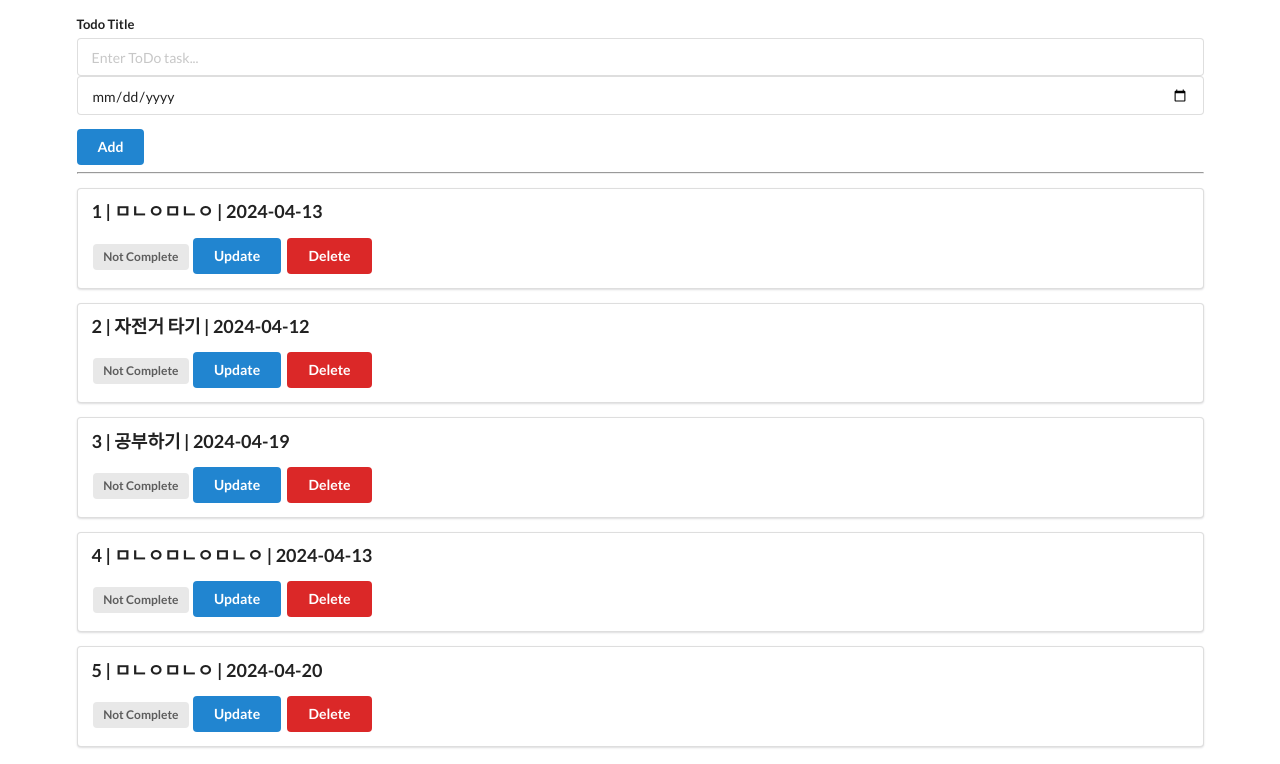
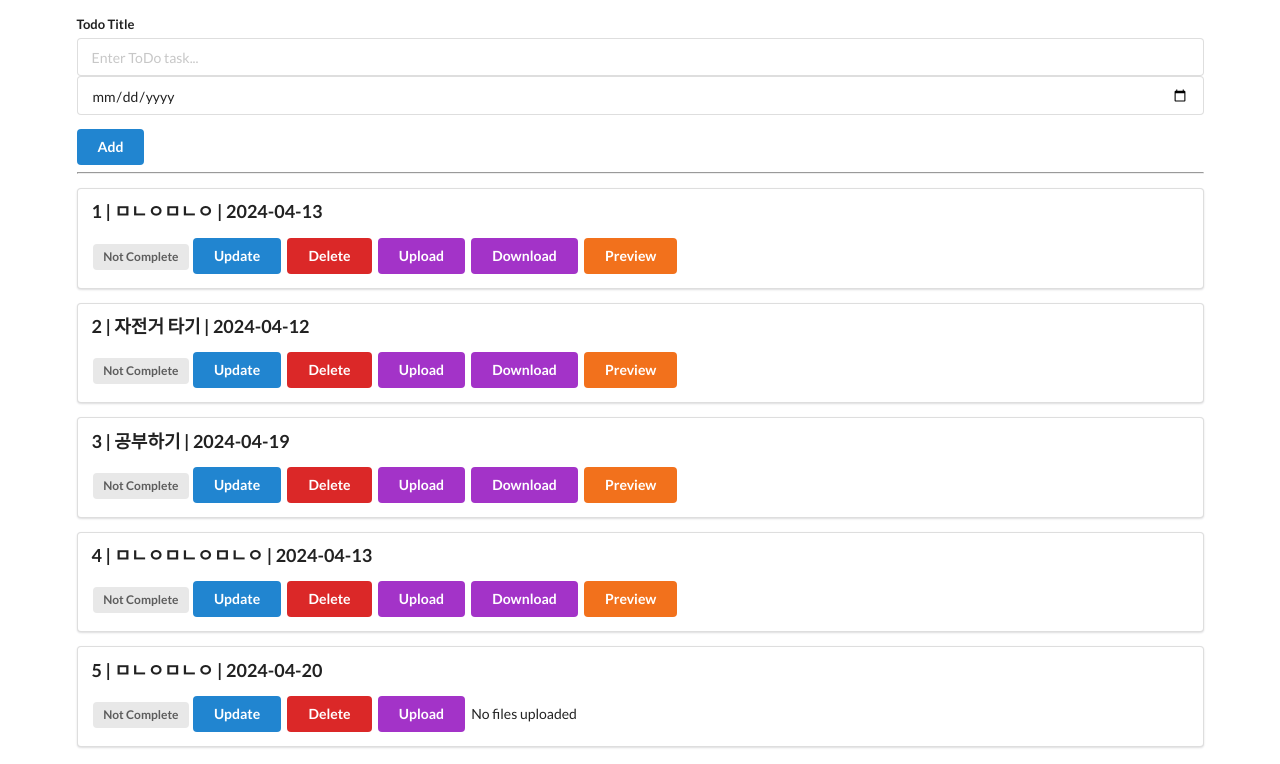
Before and after one commit to googling2/pdf_file_project, a FastAPI app: page / in a window 1280 px wide. Shown: the part 82-846 px from the top of the page. Run offline with FastAPI, Linux system fonts and the light colour scheme.

Commit message:
pdf등록 및 다운로드 미리보기 기능 완료

```diff
--- a/app.py
+++ b/app.py
@@ -1,7 +1,9 @@
 
 from datetime import date, datetime
-from fastapi import FastAPI, Depends, HTTPException, Request, Form, status
+from fastapi import FastAPI, Depends, File, HTTPException, Request, Form, UploadFile, status
 
+from fastapi.responses import FileResponse
+from fastapi.staticfiles import StaticFiles
 from starlette.responses import RedirectResponse
 from starlette.templating import Jinja2Templates
 
@@ -9,6 +11,7 @@ from sqlalchemy.orm import Session
 from database import SessionLocal, engine
 import uvicorn
 import models
+import os
 
 # models에 정의한 모든 클래스, 연결한 DB엔진에 테이블로 생성
 models.Base.metadata.create_all(bind=engine)
@@ -16,6 +19,7 @@ models.Base.metadata.create_all(bind=engine)
 templates = Jinja2Templates(directory="templates")
 
 app = FastAPI()
+app.mount("/files", StaticFiles(directory="files"), name="files")
 
 # Dependency
 def get_db():
@@ -50,7 +54,7 @@ def add(req: Request, title: str = Form(...), date: date = Form(None), db: Sessi
     return RedirectResponse(url=url, status_code=status.HTTP_303_SEE_OTHER)
 
 @app.get("/update/{todo_id}")
-def update(req: Request, todo_id: int, db: Session = Depends(get_db)):
+def add(req: Request, todo_id: int, db: Session = Depends(get_db)):
     todo = db.query(models.Todo).filter(models.Todo.id == todo_id).first()
     todo.complete = not todo.complete
     db.commit()
@@ -59,12 +63,41 @@ def update(req: Request, todo_id: int, db: Session = Depends(get_db)):
 
 
 @app.get("/delete/{todo_id}")
-def delete(req: Request, todo_id: int, db: Session = Depends(get_db)):
+def add(req: Request, todo_id: int, db: Session = Depends(get_db)):
     todo = db.query(models.Todo).filter(models.Todo.id == todo_id).first()
     db.delete(todo)
     db.commit()
     url = app.url_path_for("home")
     return RedirectResponse(url=url, status_code=status.HTTP_303_SEE_OTHER)
+
+@app.post("/upload/{todo_id}")
+async def upload_file(todo_id: int, file: UploadFile = File(...), db: Session = Depends(get_db)):
+    todo = db.query(models.Todo).filter(models.Todo.id == todo_id).first()
+    if not todo:
+        raise HTTPException(status_code=404, detail="Todo not found")
+
+    file_location = f"files/{file.filename}"
+    if not os.path.exists('files'):
+        os.makedirs('files')
+
+    with open(file_location, "wb") as f:
+        content = await file.read()
+        f.write(content)
+
+    new_file = models.UploadedFile(todo_id=todo_id, filename=file.filename, uploaddate=datetime.now())
+    db.add(new_file)
+    db.commit()
+
+    return {"info": "File saved at", "location": file_location, "filename": file.filename, "upload_date": new_file.uploaddate.isoformat()}
+
+@app.get("/download/{file_id}")
+async def download_file(file_id: int, db: Session = Depends(get_db)):
+    file_data = db.query(models.UploadedFile).filter(models.UploadedFile.id == file_id).first()
+    if file_data is None:
+        raise HTTPException(status_code=404, detail="File not found")
+
+    file_path = f"files/{file_data.filename}"
+    return FileResponse(path=file_path, filename=file_data.filename)
 
 # @app.get("/modify/{todo_id}")
 # def update2(req: Request, todo_id: int, )
--- a/templates/base.html
+++ b/templates/base.html
@@ -6,6 +6,18 @@
         <title>Todo App - Fastapi</title>
         <link rel="stylesheet" href="https://cdn.jsdelivr.net/npm/semantic-ui@2.4.2/dist/semantic.min.css">
         <script src="https://cdn.jsdelivr.net/npm/semantic-ui@2.4.2/dist/semantic.min.js"></script>
+        <script>
+            function openUploadWindow(todoId) {
+                var myWindow = window.open("", "UploadWindow", "width=500,height=300");
+                myWindow.document.write(`
+                    <p>파일 업로드:</p>
+                    <form action="/upload/${todoId}" method="post" enctype="multipart/form-data">
+                        <input type="file" name="file"><br><br>
+                        <input type="submit" value="Upload">
+                    </form>
+                `);
+            }
+        </script>
     </head>
     <body>
         <div style="margin-top: 50px;" class="ui container">
@@ -35,7 +47,15 @@
 
                 <a class="ui blue button" href="/update/{{ todo.id }}">Update</a>
                 <a class="ui red button" href="/delete/{{ todo.id }}">Delete</a>
-                <!-- <a class="ui purple button" href="/modify/{{todo.id}}">수정</a> -->
+                <button class="ui purple button" onclick="openUploadWindow('{{todo.id}}')">Upload</button>
+                {% if todo.files %}
+                    {% for file in todo.files %}
+                        <a class="ui purple button" href="/download/{{ file.id }}">Download</a>
+                        <a class="ui orange button" href="/files/{{ file.filename }}">Preview</a>
+                    {% endfor %}
+                {% else %}
+                    <span>No files uploaded</span>
+                {% endif %}
                 <!-- 깃 작업 테스트중-->
             </div>
             {% endfor %}
```
Also changed, not shown: models.py (+11 -1 lines), db.sqlite, files/b3287363c4e74bed884d11f3683bc4ce.jpg (added), files/devil.jpeg (added), 1 other file.
